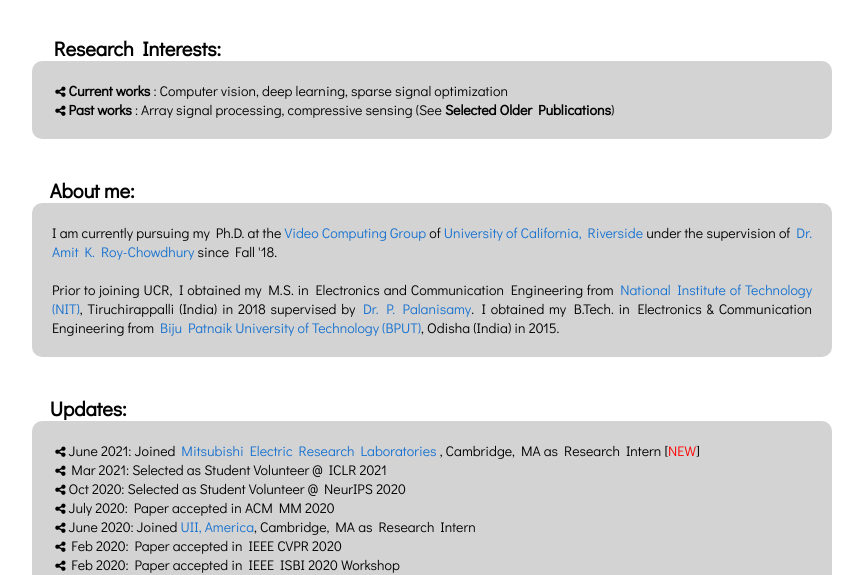
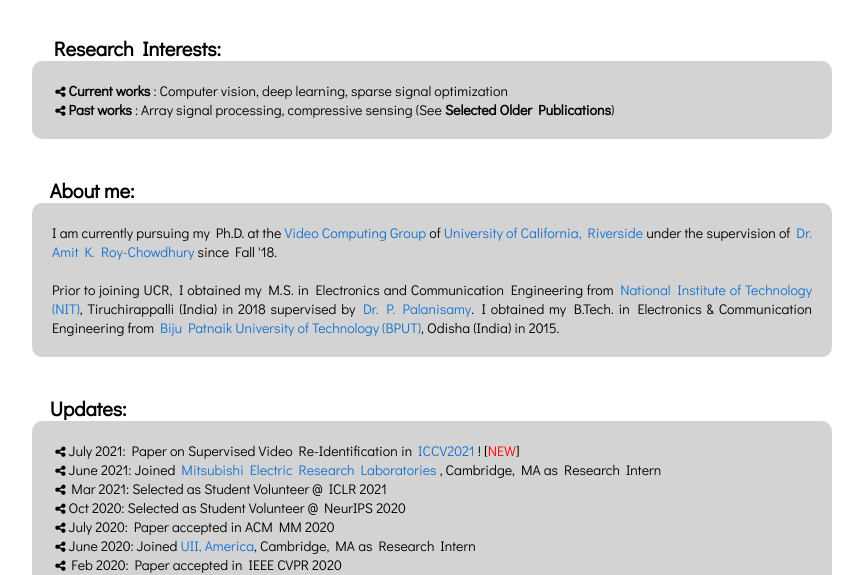
Before and after one commit to abhishekaich27/abhishekaich27.github.io, a plain HTML site: page index.html in a window 1280 px wide. Shown: the part 381-956 px from the top of the page, without its empty margins (208-1071 px from the left). Drawn offline with Linux system fonts and the light colour scheme; some icons are missing.

Commit message:
Update index.html

```diff
--- a/index.html
+++ b/index.html
@@ -183,7 +183,9 @@
           <tr>
             <td width="100%" valign="middle">
               <p>
-	      &nbsp<i class="fa fa-share-alt" style="font-size:12px"></i> June 2021: Joined <a href="https://www.merl.com/"> Mitsubishi Electric Research Laboratories </a>, Cambridge, MA as Research Intern [<a style="color:red">NEW</a>]
+	      &nbsp<i class="fa fa-share-alt" style="font-size:12px"></i> July 2021: Paper on Supervised Video Re-Identification in <a href="http://iccv2021.thecvf.com/home"> ICCV2021 </a>! [<a style="color:red">NEW</a>]
+	      	  <br>
+	      &nbsp<i class="fa fa-share-alt" style="font-size:12px"></i> June 2021: Joined <a href="https://www.merl.com/"> Mitsubishi Electric Research Laboratories </a>, Cambridge, MA as Research Intern
 	      	  <br>
 	      &nbsp<i class="fa fa-share-alt" style="font-size:12px"></i> Mar 2021: Selected as Student Volunteer @ ICLR 2021
 	      	  <br>
```
